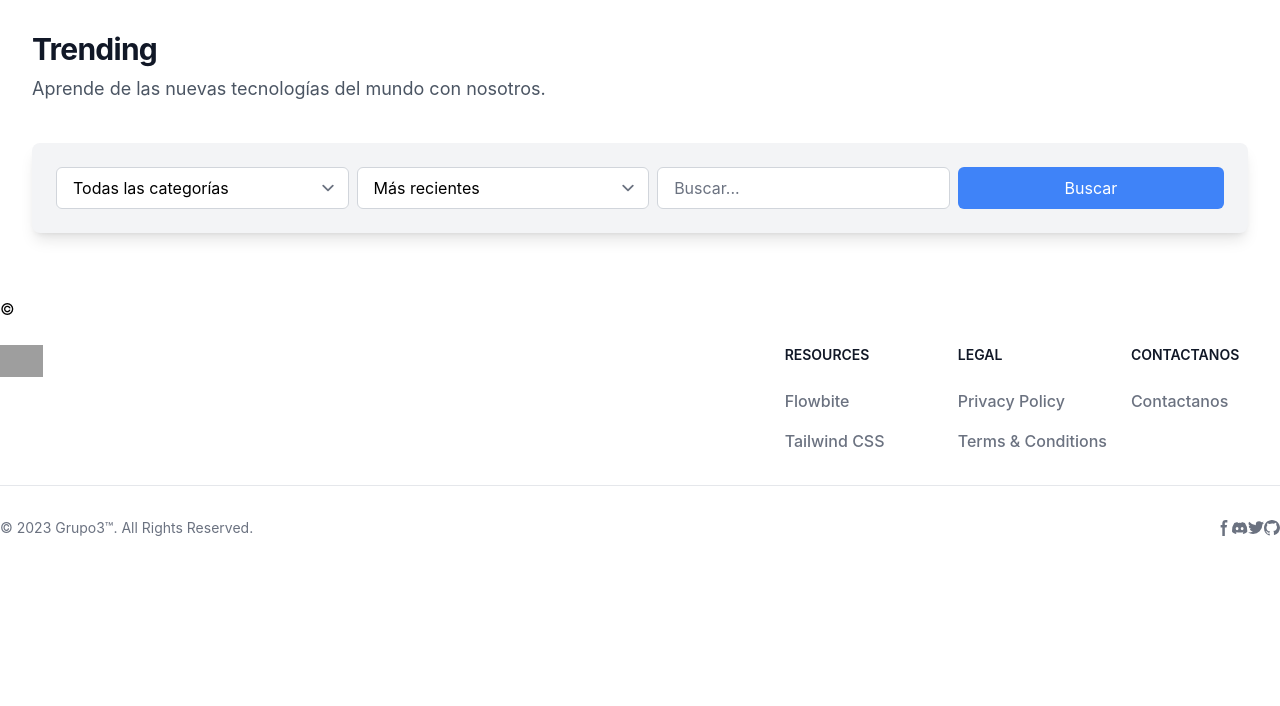
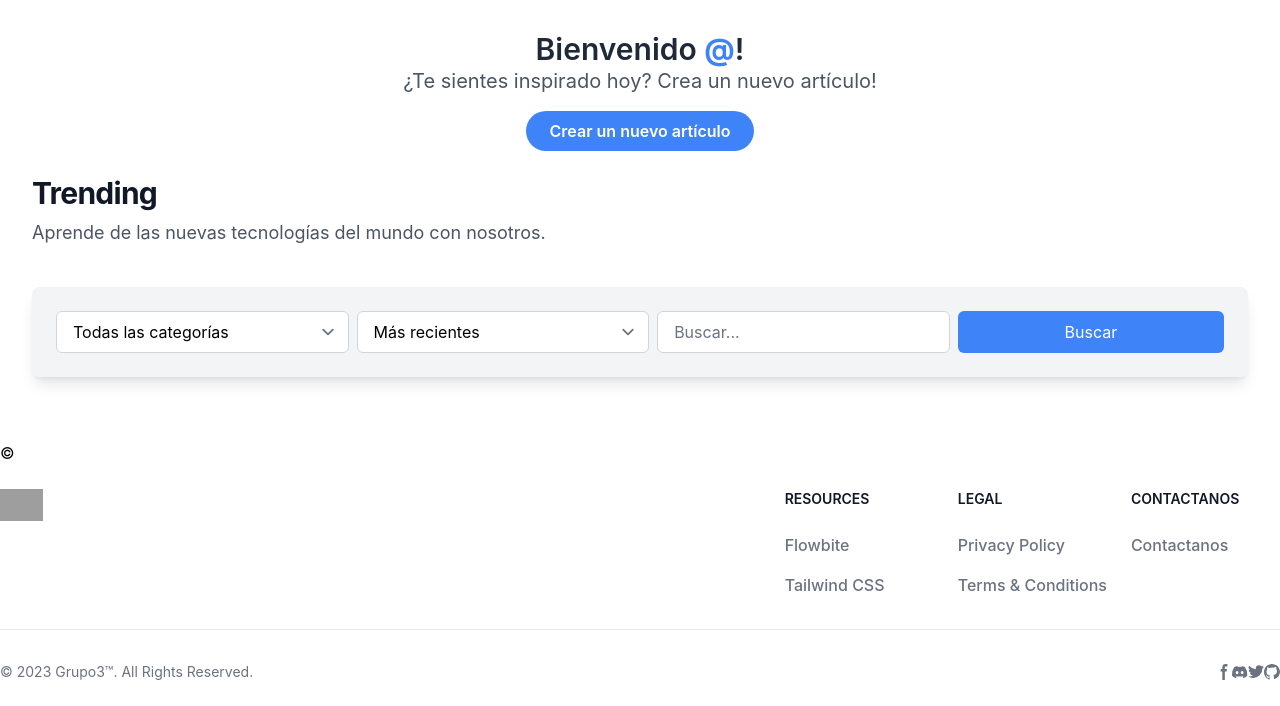
Before and after one commit to M0narc/django_news_app, a Django app: page / in a window 1280 px wide. Shown: the part 156-862 px from the top of the page. Before the commit the page ends 692 px from the top, so only its background shows below. Run offline with Django 5.2, Linux system fonts and the light colour scheme; data that the repository does not hold is empty; some libraries are stand-ins or nearby versions; grey boxes are pictures that could not be loaded.

Commit message:
Se agrego el boton de crear post

```diff
--- a/src/templates/home.html
+++ b/src/templates/home.html
@@ -5,6 +5,16 @@
 {% block content %}
 <div class="bg-white md:flex-row py-8 sm:py-32">
   <div class="mx-auto max-w-7xl px-6 lg:px-8">
+
+        <!-- Mensaje de bienvenida y botón de creación de nuevo artículo -->
+        <div class="mb-6 text-center">
+          <p class="text-3xl font-semibold text-gray-800">Bienvenido <span class="font-bold text-blue-500">@{{ user.username }}</span>!</p>
+          <p class="text-xl text-gray-600">¿Te sientes inspirado hoy? Crea un nuevo artículo!</p>
+          <a href="{% url 'create_post' %}" class="inline-block font-semibold mt-4 bg-blue-500 text-white py-2 px-6 rounded-full hover:bg-blue-800 transition duration-300">
+            Crear un nuevo artículo
+          </a>
+        </div>
+
     <h2 class="text-3xl font-bold tracking-tight text-gray-900 sm:text-4xl">Trending</h2>
     <p class="mt-2 text-lg leading-8 text-gray-600">Aprende de las nuevas tecnologías del mundo con nosotros.</p>
 
```
